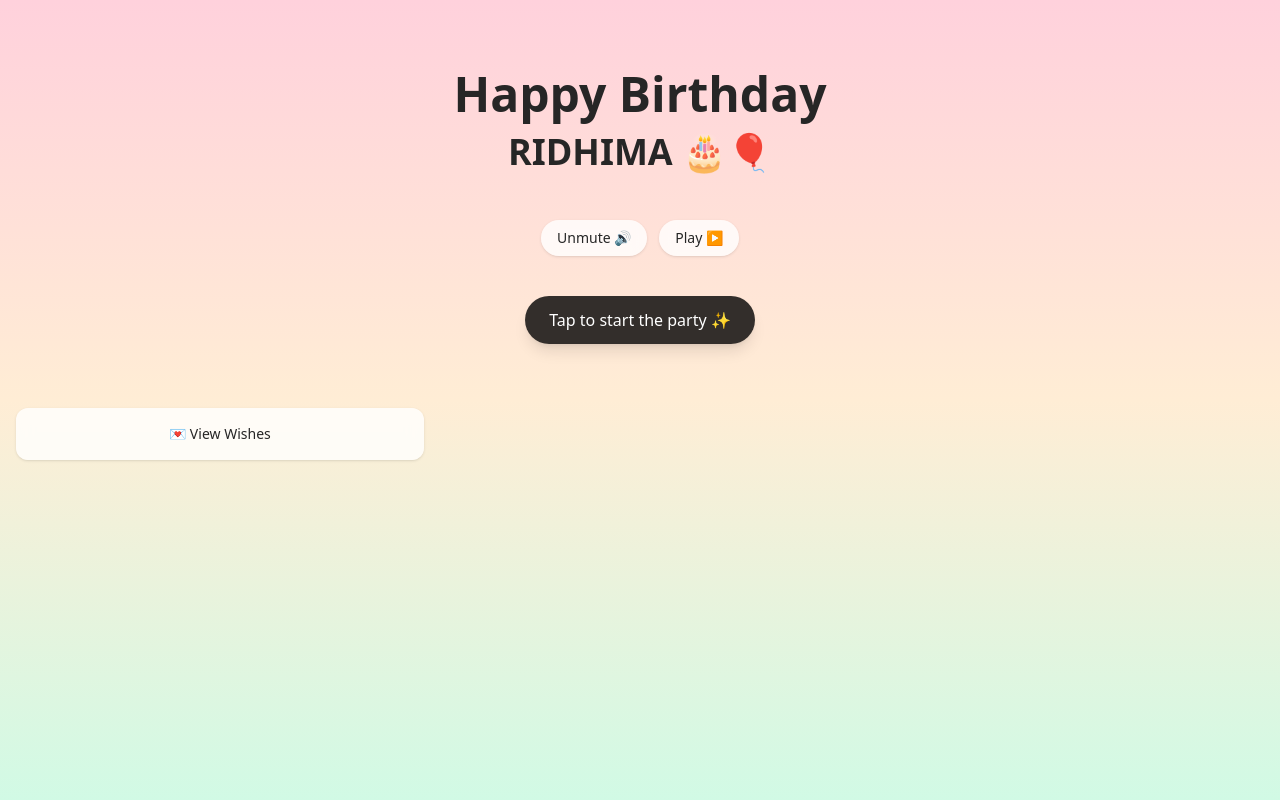
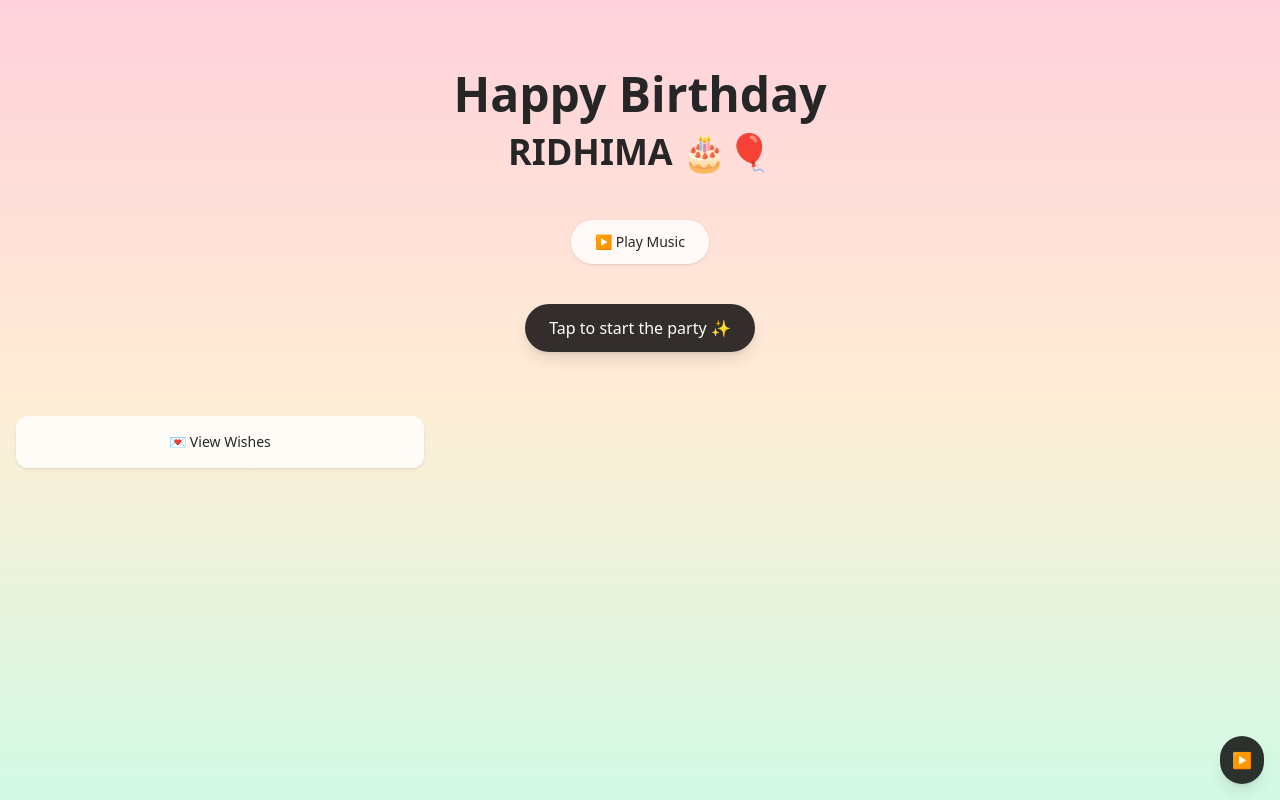
Before and after one commit to gupta82anish/wishing-ridhima, a Next.js app: page / in a window 1280 px wide. Built offline with nearby package versions, Linux system fonts and the light colour scheme.

Commit message:
added global music

```diff
--- a/app/layout.tsx
+++ b/app/layout.tsx
@@ -1,5 +1,7 @@
 import '@/app/globals.css'
 import type { Metadata } from 'next'
+import { GlobalAudioProvider } from '@/components/GlobalAudioProvider'
+import GlobalAudioControls from '@/components/GlobalAudioControls'
 
 export const metadata: Metadata = {
   title: 'Happy Birthday',
@@ -11,7 +13,10 @@ export default function RootLayout({ children }: { children: React.ReactNode })
   return (
     <html lang="en">
       <body className="min-h-screen">
-        {children}
+        <GlobalAudioProvider>
+          {children}
+          <GlobalAudioControls variant="floating" />
+        </GlobalAudioProvider>
       </body>
     </html>
   )
--- a/app/page.tsx
+++ b/app/page.tsx
@@ -1,9 +1,9 @@
 'use client'
 
-import { RECIPIENT_NAME, MUSIC_SRC } from '@/lib/config'
+import { RECIPIENT_NAME } from '@/lib/config'
 import Countdown from '@/components/Countdown'
 import ConfettiParty from '@/components/ConfettiParty'
-import AudioPlayer from '@/components/AudioPlayer'
+import GlobalAudioControls from '@/components/GlobalAudioControls'
 import { useEffect, useRef, useState } from 'react'
 import Link from 'next/link'
 
@@ -37,7 +37,7 @@ export default function HomePage() {
       <Countdown className="mt-2" /> */}
 
       <div className="mt-6 w-full max-w-sm">
-        <AudioPlayer src={MUSIC_SRC} />
+        <GlobalAudioControls />
       </div>
 
       {!started && (
--- /dev/null
+++ b/components/GlobalAudioControls.tsx
@@ -0,0 +1,51 @@
+'use client'
+import { useGlobalAudio } from './GlobalAudioProvider'
+
+interface GlobalAudioControlsProps {
+  className?: string
+  variant?: 'default' | 'minimal' | 'floating'
+}
+
+export default function GlobalAudioControls({
+  className = '',
+  variant = 'default'
+}: GlobalAudioControlsProps) {
+  const { isPlaying, toggle } = useGlobalAudio()
+
+  if (variant === 'minimal') {
+    return (
+      <button
+        onClick={toggle}
+        className={`rounded-full bg-white/80 backdrop-blur px-4 py-2 text-sm shadow hover:bg-white/90 transition-colors ${className}`}
+      >
+        {isPlaying ? '🔇 Pause' : '🔊 Play Music'}
+      </button>
+    )
+  }
+
+  if (variant === 'floating') {
+    return (
+      <div className={`fixed bottom-4 right-4 z-50 ${className}`}>
+        <button
+          onClick={toggle}
+          className="rounded-full bg-black/80 text-white p-3 shadow-lg hover:bg-black/90 transition-colors"
+          title={isPlaying ? 'Pause music' : 'Play music'}
+        >
+          {isPlaying ? '⏸️' : '▶️'}
+        </button>
+      </div>
+    )
+  }
+
+  // Default variant
+  return (
+    <div className={`flex items-center justify-center gap-3 ${className}`}>
+      <button
+        onClick={toggle}
+        className="rounded-full bg-white/80 backdrop-blur px-6 py-3 text-sm shadow hover:bg-white/90 transition-colors"
+      >
+        {isPlaying ? '⏸️ Pause Music' : '▶️ Play Music'}
+      </button>
+    </div>
+  )
+}
--- /dev/null
+++ b/components/GlobalAudioProvider.tsx
@@ -0,0 +1,96 @@
+'use client'
+import { createContext, useContext, useEffect, useRef, useState, ReactNode } from 'react'
+import { MUSIC_SRC } from '@/lib/config'
+
+type AudioContextType = {
+  isPlaying: boolean
+  play: () => Promise<void>
+  pause: () => void
+  toggle: () => Promise<void>
+  volume: number
+  setVolume: (volume: number) => void
+}
+
+const AudioContext = createContext<AudioContextType | null>(null)
+
+export function useGlobalAudio() {
+  const context = useContext(AudioContext)
+  if (!context) {
+    throw new Error('useGlobalAudio must be used within a GlobalAudioProvider')
+  }
+  return context
+}
+
+export function GlobalAudioProvider({ children }: { children: ReactNode }) {
+  const audioRef = useRef<HTMLAudioElement | null>(null)
+  const [isPlaying, setIsPlaying] = useState(false)
+  const [volume, setVolumeState] = useState(0.7)
+
+  useEffect(() => {
+    // Create audio element
+    const audio = new Audio(MUSIC_SRC)
+    audio.loop = true
+    audio.volume = volume
+    audio.preload = 'auto'
+    audioRef.current = audio
+
+    // Clean up on unmount
+    return () => {
+      if (audioRef.current) {
+        audioRef.current.pause()
+        audioRef.current = null
+      }
+    }
+  }, [volume])
+
+  const play = async () => {
+    const audio = audioRef.current
+    if (!audio) return
+
+    try {
+      await audio.play()
+      setIsPlaying(true)
+    } catch (error) {
+      console.log('Audio play failed:', error)
+      // Browser might block autoplay, this is normal
+    }
+  }
+
+  const pause = () => {
+    const audio = audioRef.current
+    if (!audio) return
+
+    audio.pause()
+    setIsPlaying(false)
+  }
+
+  const toggle = async () => {
+    if (isPlaying) {
+      pause()
+    } else {
+      await play()
+    }
+  }
+
+  const setVolume = (newVolume: number) => {
+    setVolumeState(newVolume)
+    if (audioRef.current) {
+      audioRef.current.volume = newVolume
+    }
+  }
+
+  const value: AudioContextType = {
+    isPlaying,
+    play,
+    pause,
+    toggle,
+    volume,
+    setVolume,
+  }
+
+  return (
+    <AudioContext.Provider value={value}>
+      {children}
+    </AudioContext.Provider>
+  )
+}
```
